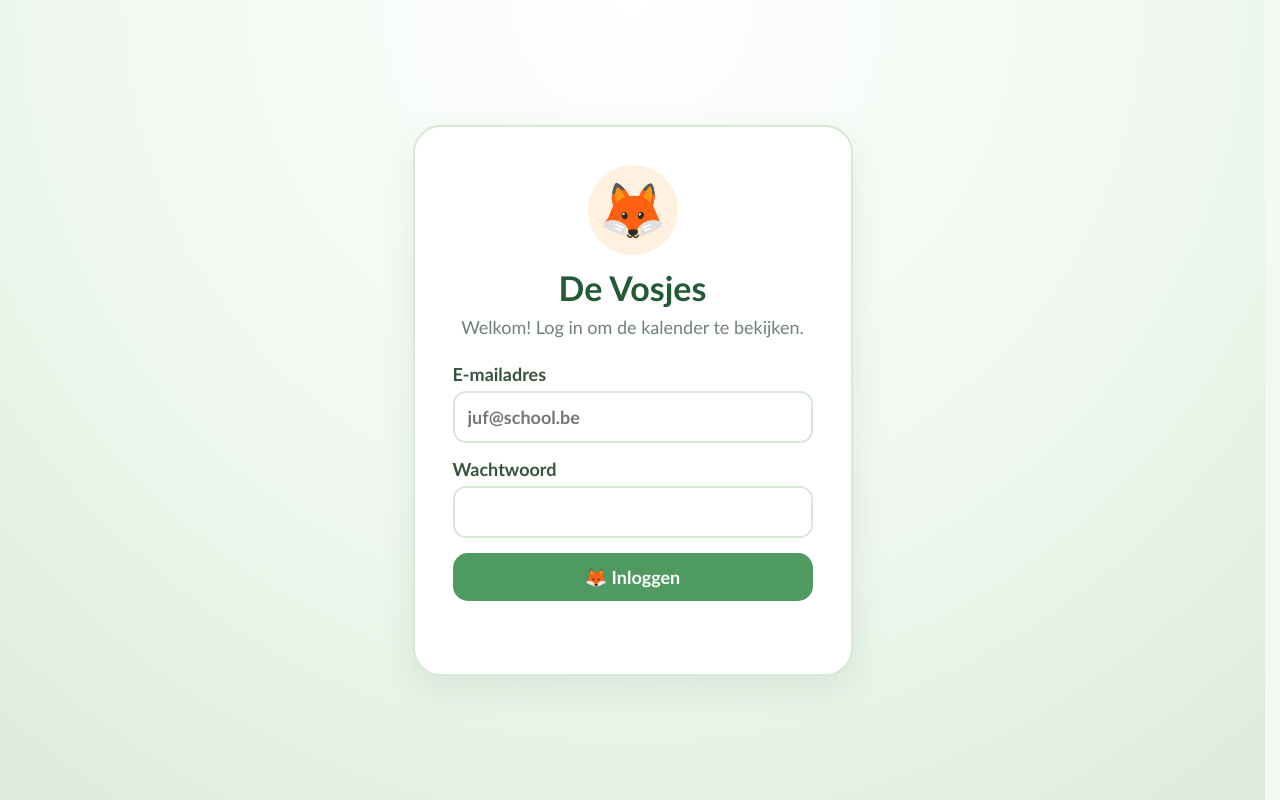
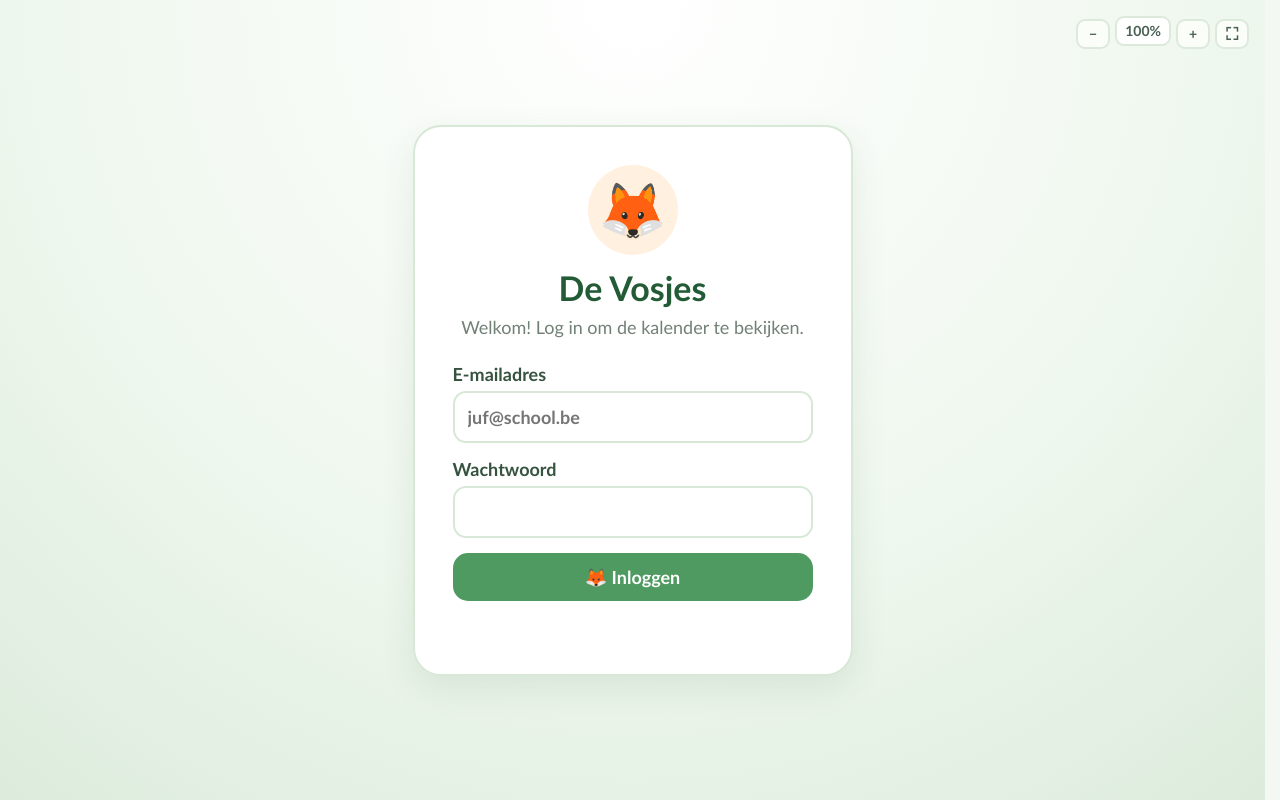
Before and after one commit to devosb-git/k3paalbos, a website built with Vite: page index.html in a window 1280 px wide. Built offline with nearby package versions, Linux system fonts and the light colour scheme; no server answers.

Commit message:
Load display controls globally

```diff
--- a/index.html
+++ b/index.html
@@ -21,6 +21,7 @@
     <script type="module" src="/src/day-calendar-remove.js"></script>
     <script type="module" src="/src/touch-drag.js"></script>
     <script type="module" src="/src/navigation.js"></script>
+    <script type="module" src="/src/display-controls.js"></script>
     <link rel="stylesheet" href="/src/calendar-layout.css" />
     <link rel="stylesheet" href="/src/week-calendar-cleanup.css" />
     <link rel="stylesheet" href="/src/day-calendar-layout.css" />
```
